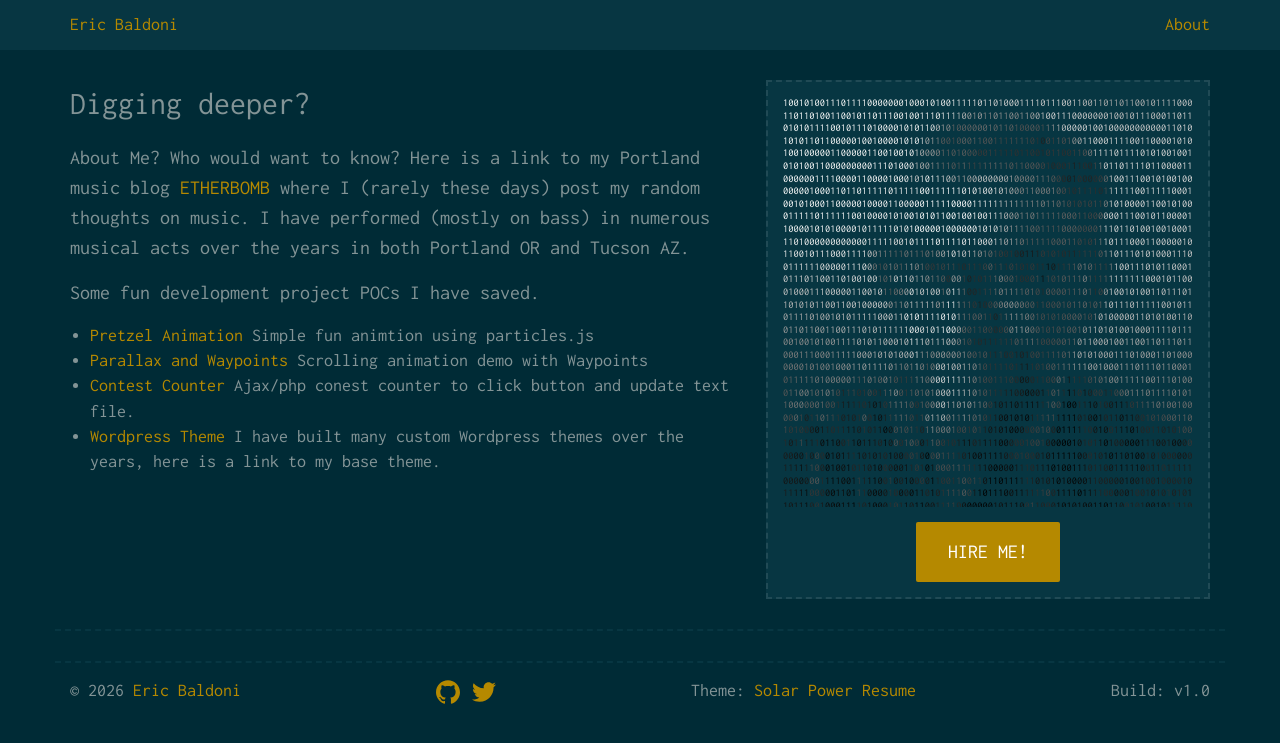
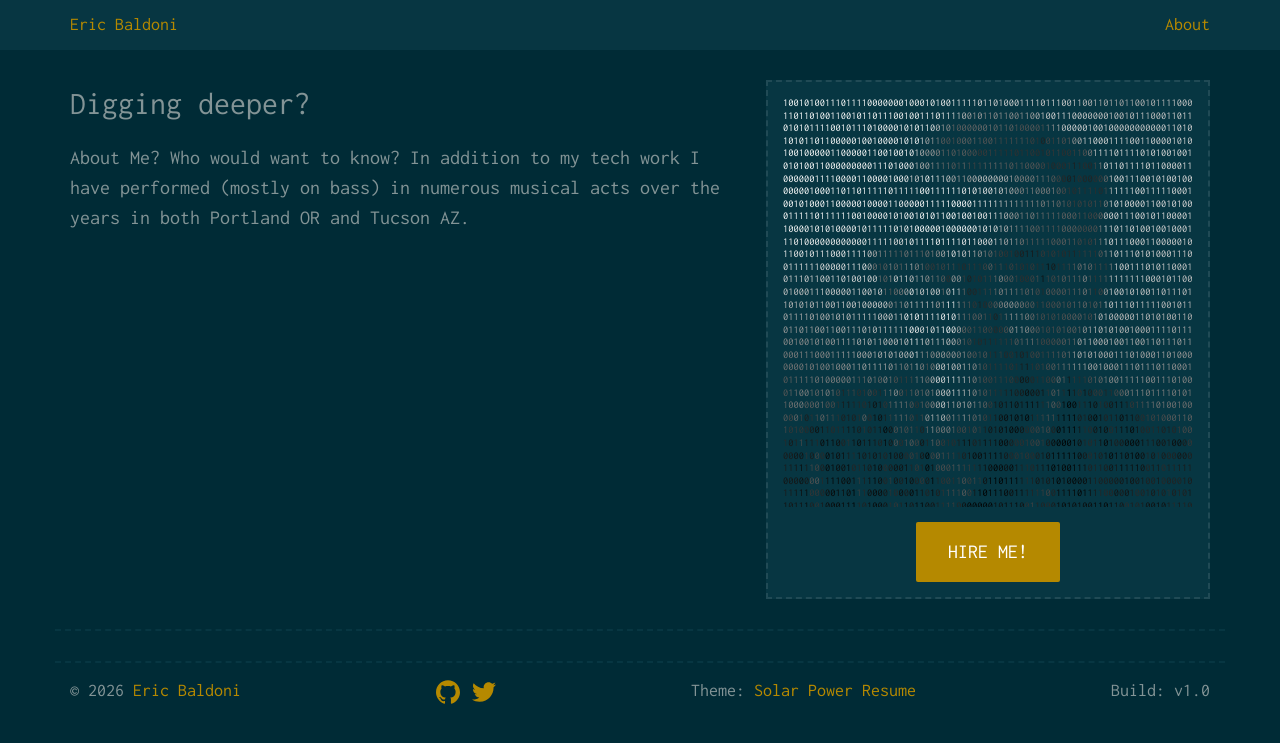
Before and after one commit to eric432/eric432.github.io, a Jekyll site: the page built from about.md, in a window 1280 px wide. Shown: the top 743 px of the page. Built offline with Jekyll 4.4.1, drawn with Linux system fonts in a browser that asks for light colours.

Commit message:
Update about.md to remove old project links
Removed outdated links to personal projects and music blog.

```diff
--- a/about.md
+++ b/about.md
@@ -7,11 +7,4 @@ permalink: /about/
 ## Digging deeper?
 
 About Me? Who would want to know?
-Here is a link to my Portland music blog [ETHERBOMB](http://www.etherbomb.com/ "Portland Music Blog") where I (rarely these days) post my random thoughts on music. I have performed (mostly on bass) in numerous musical acts over the years in both Portland OR and Tucson AZ.
-
-Some fun development project POCs I have saved.
-
-* [Pretzel Animation](http://baldoni.net/pretzel/) Simple fun animtion using particles.js
-* [Parallax and Waypoints](http://baldoni.net/parallax/) Scrolling animation demo with Waypoints
-* [Contest Counter](http://baldoni.net/contest-counter/) Ajax/php conest counter to click button and update text file.
-* [Wordpress Theme](http://wordpress.bitclone.com/) I have built many custom Wordpress themes over the years, here is a link to my base theme.
+In addition to my tech work I have performed (mostly on bass) in numerous musical acts over the years in both Portland OR and Tucson AZ.
```
